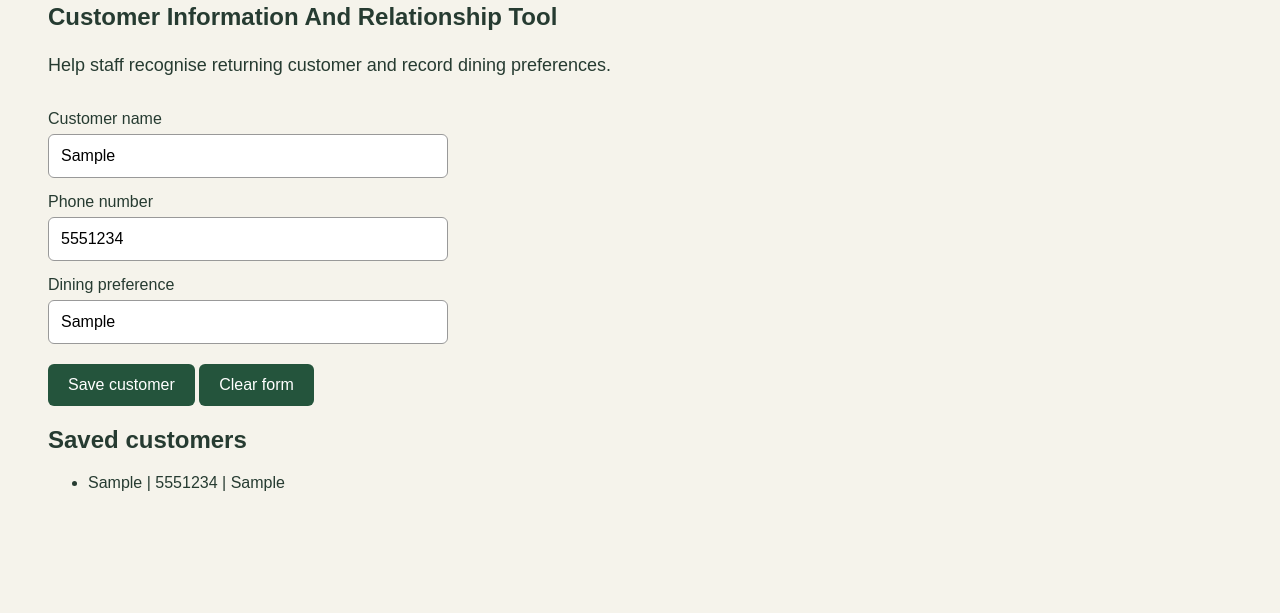
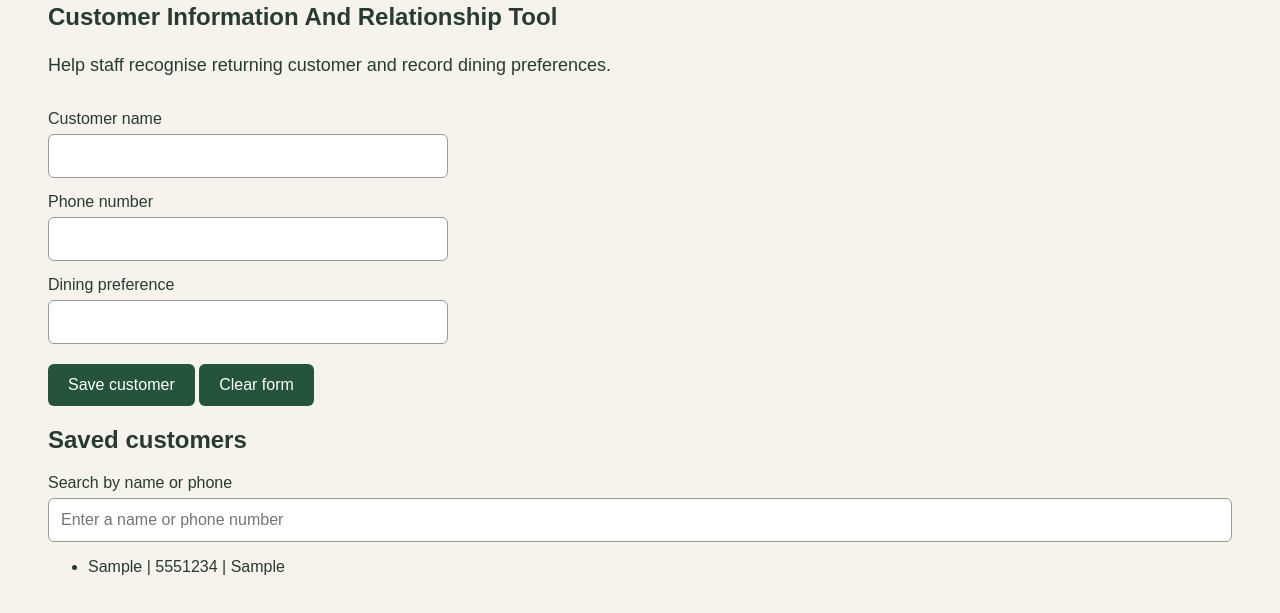
Before and after one commit to 21534247/comnah-customer-tool, a plain HTML site: page index.html in a window 1280 px wide. Both pictures are taken after typing "Sample", "5551234", "Sample" into the empty fields and a click on the button "Save customer". Shown: the part 135-748 px from the top of the page. Drawn offline with Linux system fonts and the light colour scheme.

Commit message:
Add multiple customer storage and search

```diff
--- a/index.html
+++ b/index.html
@@ -21,6 +21,9 @@
     <button type="reset">Clear form</button>
 </form>
 <h2>Saved customers</h2>
+<label for="customer-search">Search by name or phone</label>
+<input type="search" id="customer-search"
+       placeholder="Enter a name or phone number">
 <ul id="customer-list"></ul>
 <script src="script.js"></script>
 </body>
--- a/script.js
+++ b/script.js
@@ -1,49 +1,63 @@
+const customers =
+    JSON.parse(localStorage.getItem("customers")) || [];
+
 const saveButton = document.getElementById("save-customer");
 
 saveButton.addEventListener("click", function () {
-    const customerName = document.getElementById("customer-name").value.trim();
-    const phone = document.getElementById("customer-phone").value.trim();
-    const preference = document.getElementById("customer-preference").value.trim();
+    const customerName =
+        document.getElementById("customer-name").value.trim();
+
+    const phone =
+        document.getElementById("customer-phone").value.trim();
+
+    const preference =
+        document.getElementById("customer-preference").value.trim();
 
     if (customerName === "" || phone === "") {
         alert("Please enter a customer name and phone number.");
         return;
     }
+
     const customer = {
         name: customerName,
         phone: phone,
         preference: preference
     };
-    localStorage.setItem("customer", JSON.stringify(customer));
-    displayCustomer(customer);
-    alert(
-        "Name: " + customerName +
-        "\nPhone: " + phone +
-        "\nDining preference: " + preference
-    );
+
+    customers.push(customer);
+    localStorage.setItem("customers", JSON.stringify(customers));
+
+    displayCustomer();
+    document.querySelector("form").reset();
+    alert("Customer saved.");
 });
-const savedCustomer = localStorage.getItem("customer");
-
-if (savedCustomer) {
-    const customer = JSON.parse(savedCustomer);
-
-    document.getElementById("customer-name").value = customer.name;
-    document.getElementById("customer-phone").value = customer.phone;
-    document.getElementById("customer-preference").value = customer.preference;
-}
-function displayCustomer(customer) {
+function displayCustomer() {
     const list = document.getElementById("customer-list");
     list.textContent = "";
 
+    const search = document.getElementById("customer-search")
+        .value.trim().toLowerCase();
+
+    const matches = customers.filter(function (customer) {
+        return customer.name.toLowerCase().includes(search) ||
+               customer.phone.includes(search);
+    });
+
+    matches.forEach(function (customer) {
         const item = document.createElement("li");
+
         item.textContent =
             customer.name + " | " +
             customer.phone + " | " +
             customer.preference;
 
         list.appendChild(item);
+    });
 }
 
-if (savedCustomer) {
-    displayCustomer(JSON.parse(savedCustomer));
-}
+displayCustomer();
+
+document.getElementById("customer-search")
+    .addEventListener("input", function () {
+        displayCustomer();
+    });
```
Lines whose indentation alone changed are shown as unchanged.
